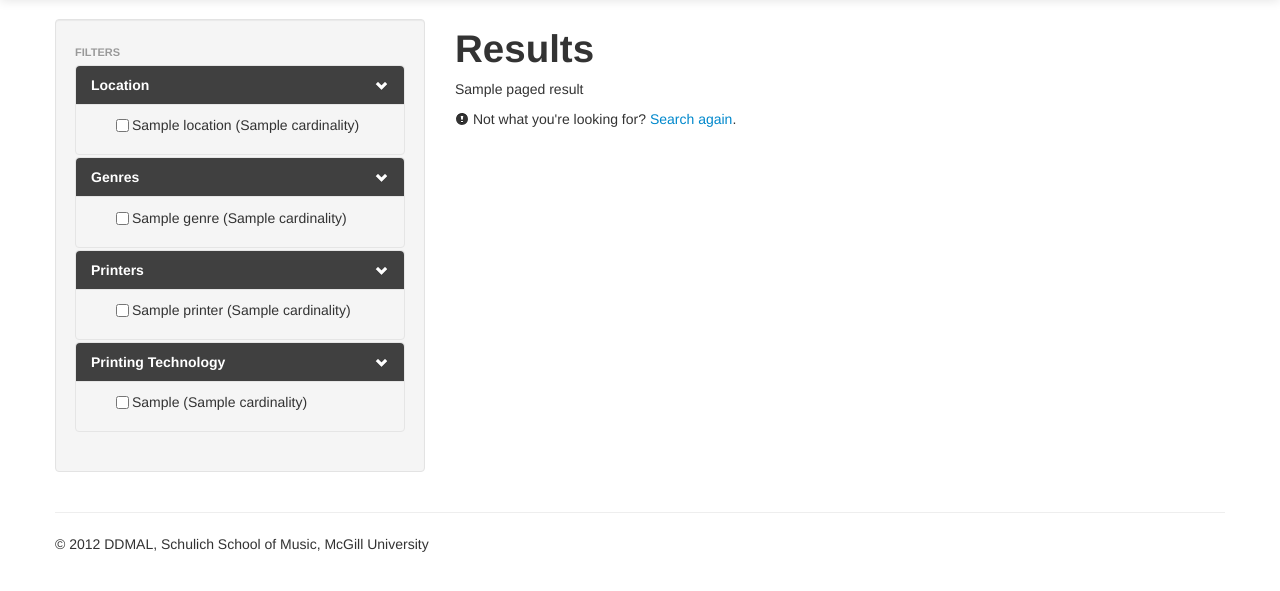
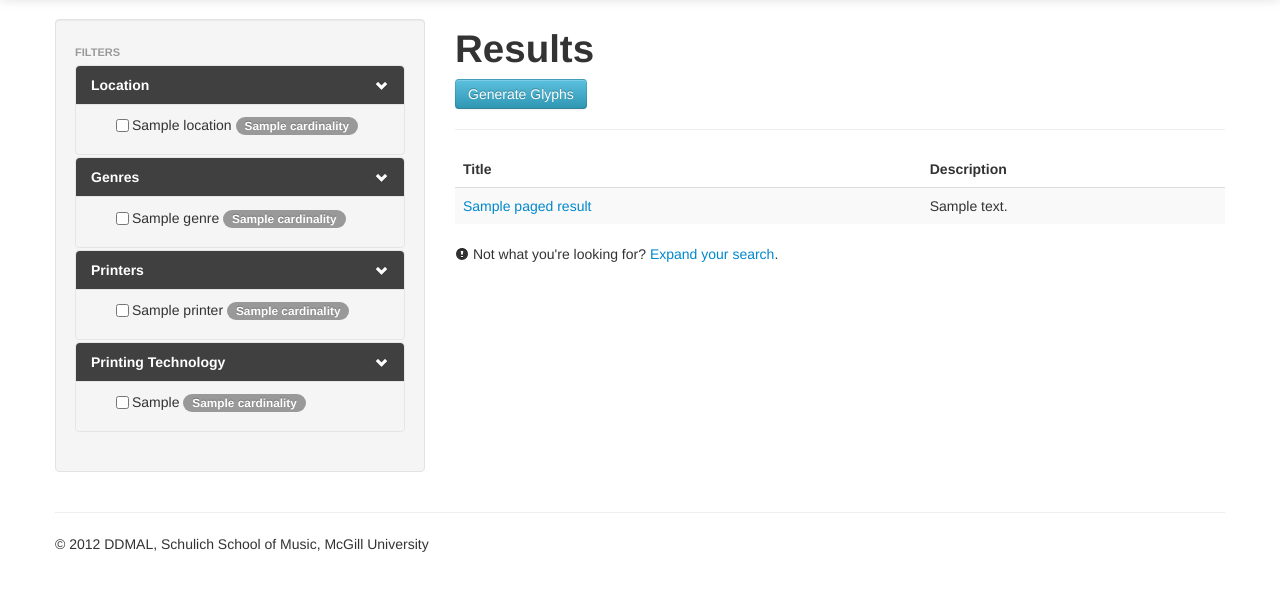
Before and after one commit to DDMAL/Nomr, a Django app: template nomr/templates/results.html in a window 1280 px wide. Shown: the part 41-632 px from the top of the page. Run offline with Django 3.2, Linux system fonts and the light colour scheme; the template is opened without the code that fills it: most values are stand-ins (such as "Sample title", 1, 10 or a date in 2020); some libraries are stand-ins or nearby versions.

Commit message:
Book detail page
Each book in the search results in now a link to a page with more
details about the book. Might be nice to integrate diva on these book
pages. Also modified the look-and-feel of the results page. Currently
the results just show the book title and description.

```diff
--- a/nomr/templates/results.html
+++ b/nomr/templates/results.html
@@ -82,6 +82,12 @@
              */
             location.search = $.param(queryParameters); // Causes page to reload
         });
+
+        // enable tooltips
+        $('#glyph_gen').tooltip({'placement': 'right'});
+
+        // affix facet sidebar
+        $('#side-bar').affix();
     });
 </script>
 {% endblock %}
@@ -91,7 +97,7 @@
 <!-- Main hero unit for a primary marketing message or call to action -->
 <div class="row-fluid">
     <div class="span4">
-        <div class="well">
+        <div id="side-bar" class="well">
             <div class="nav-header well-title">Filters</div>
             <form id="search-form" class="form-search" action="/search" method="get">
             <div class="accordion" id="facets">
@@ -107,7 +113,7 @@
                             {% for location, cardinality in facets.location.items %}
                                 <li>
                                     <label class="checkbox">
-                                        <input type="checkbox" name="fq" id="location_{{ forloop.counter }}" value="location:{{ location }}" /> {{ location }} ({{ cardinality }})
+                                        <input type="checkbox" name="fq" id="location_{{ forloop.counter }}" value="location:{{ location }}" /> {{ location }} <span class="badge">{{ cardinality }}</span>
                                     </label>
                                 </li>
                             {% endfor %}
@@ -127,7 +133,7 @@
                              {% for genre, cardinality in facets.genres.items %}
                                 <li>
                                     <label class="checkbox">
-                                        <input type="checkbox" name="fq" id="genre_{{ forloop.counter }}" value="genres:{{ genre }}" /> {{ genre }} ({{ cardinality }})
+                                        <input type="checkbox" name="fq" id="genre_{{ forloop.counter }}" value="genres:{{ genre }}" /> {{ genre }} <span class="badge">{{ cardinality }}</span>
                                     </label>
                                 </li>
                             {% endfor %}
@@ -147,7 +153,7 @@
                             {% for printer, cardinality in facets.printers.items %}
                                 <li>
                                     <label class="checkbox">
-                                        <input type="checkbox" name="fq" id="printer_{{ forloop.counter }}" value="printers:{{ printer }}" /> {{ printer }} ({{ cardinality }})
+                                        <input type="checkbox" name="fq" id="printer_{{ forloop.counter }}" value="printers:{{ printer }}" /> {{ printer }} <span class="badge">{{ cardinality }}</span>
                                     </label>
                                 </li>
                             {% endfor %}
@@ -167,7 +173,7 @@
                             {% for pt, cardinality in facets.printing_technology.items %}
                                 <li>
                                     <label class="checkbox">
-                                        <input type="checkbox" name="fq" id="printing_technology_{{ forloop.counter }}" value="printing_technology:{{ pt }}" /> {{ pt }} ({{ cardinality }})
+                                        <input type="checkbox" name="fq" id="printing_technology_{{ forloop.counter }}" value="printing_technology:{{ pt }}" /> {{ pt }} <span class="badge">{{ cardinality }}</span>
                                     </label>
                                 </li>
                             {% endfor %}
@@ -180,16 +186,31 @@
     </div>
     <div class="span8">
         <h1>Results</h1>
-        {% for res in paged_results.object_list %}
-        <p>{{ res.title }}</p>
-        {% empty %}
-        <p>No results. Please <a href='/search'>refine your query</a>.</p>
-        {% endfor %}
+        {% if paged_results.object_list %}
+        <button id="glyph_gen" title="Generate glyphs for the books in the search results." class="btn btn-info">Generate Glyphs</button>
+        <hr />
 
-        {% if paged_results.object_list %}
+        <table class="table table-striped table-hover">
+            <thead>
+                <tr>
+                    <th>Title</th>
+                    <th>Description</th>
+                </tr>
+            </thead>
+            <tbody>
+            {% for res in paged_results.object_list %}
+                <tr>
+                    <td><a href="/book/{{ res.uuid }}">{{ res.title }}</a></td>
+                    <td>{{ res.description }}</td>
+                </tr>
+            {% endfor %}
+            </tbody>
+        </table>
         {% bootstrap_paginate paged_results %}
 
-        <p><i class="icon-exclamation-sign"></i> Not what you're looking for? <a href='/search'>Search again</a>.</p>
+        <p><i class="icon-exclamation-sign"></i> Not what you're looking for? <a href='/search'>Expand your search</a>.</p>
+        {% else %}
+        <p>No results. Please <a href='/search'>refine your query</a>.</p>
         {% endif %}
     </div>
 </div>
--- a/nomr/templates/search.html
+++ b/nomr/templates/search.html
@@ -8,6 +8,9 @@
         $('.accordion-toggle').on('click', function(e) {
             $(this).find('i').toggleClass('icon-chevron-up icon-chevron-down');
         });
+
+        // affix facet sidebar
+        $('#side-bar').affix();
     });
 </script>
 {% endblock %}
@@ -17,7 +20,7 @@
 <!-- Main hero unit for a primary marketing message or call to action -->
 <div class="row-fluid">
     <div class="span4">
-        <div class="well">
+        <div id="side-bar" class="well">
             <div class="nav-header well-title">Filters</div>
             <form id="search-form" class="form-search" action="/search" method="get">
             <div class="accordion" id="facets">
--- a/nomr/urls.py
+++ b/nomr/urls.py
@@ -13,6 +13,7 @@ urlpatterns = patterns('',
     url(r'^api/$', 'nomr.views.api_root'),
     url(r'^books/$', views.BookList.as_view(), name='book-list'),
     url(r'^books/(?P<pk>%s)/$' % uuid_regex, views.BookDetail.as_view()),
+    url(r'^book/(?P<pk>%s)/$' % uuid_regex, 'nomr.views.book', name='book'),
     url(r'^bookparts/$', views.BookPartList.as_view(), name='book-part-list'),
     url(r'^bookparts/(?P<pk>%s)/$' % uuid_regex, views.BookPartDetail.as_view()),
     url(r'^pages/$', views.PageList.as_view(), name='page-list'),
```
Also changed, not shown: nomr/templates/book.html (added, +58 -0 lines), nomr/views.py (+30 -1 lines).
